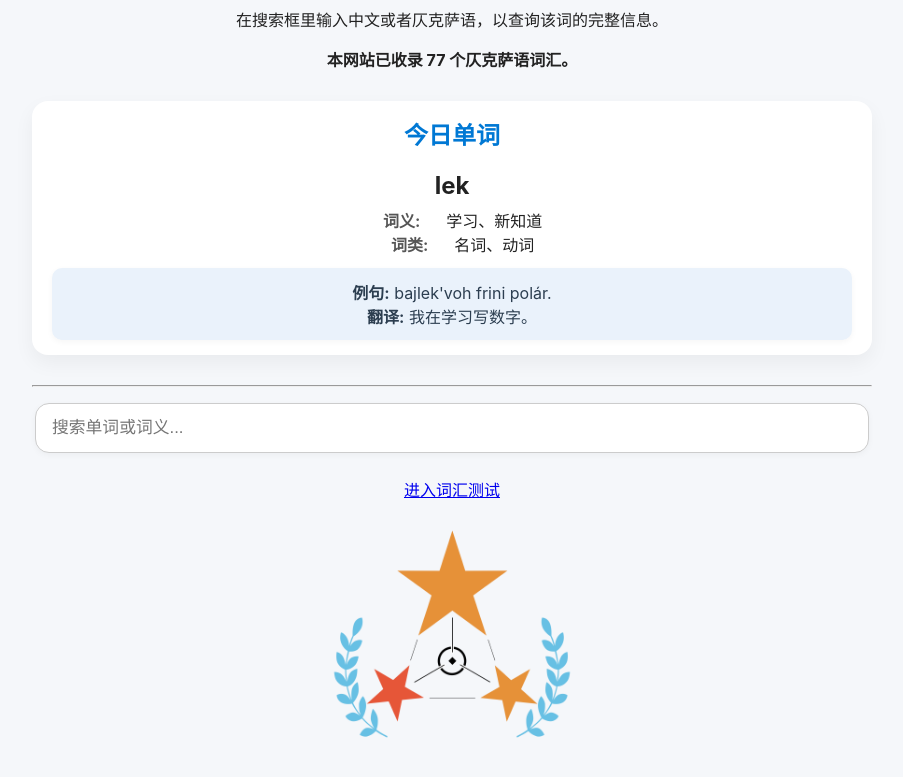
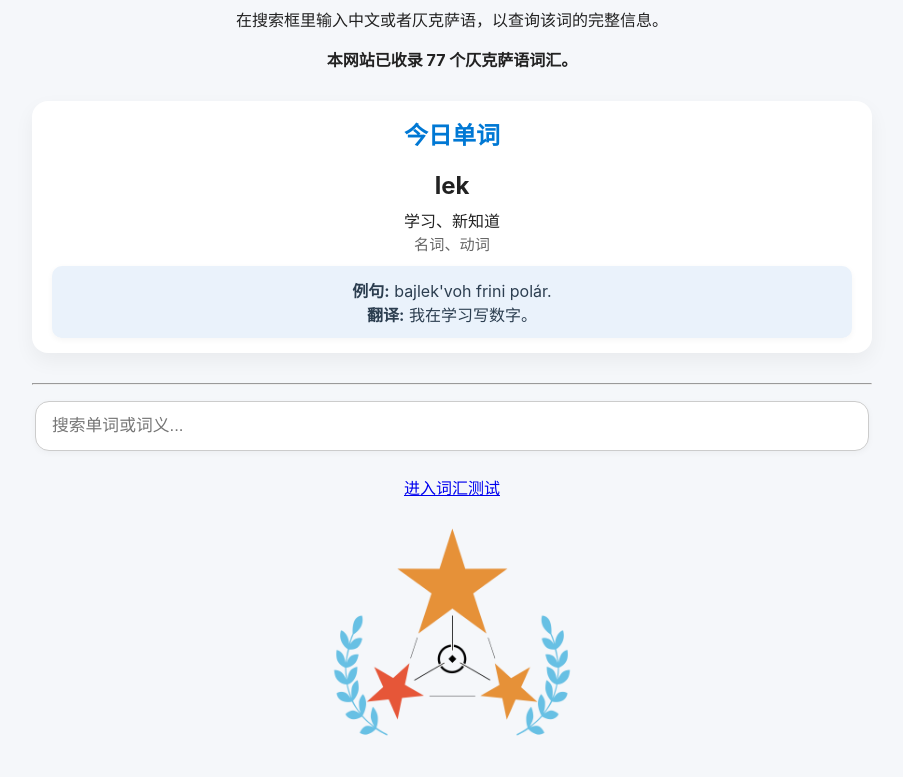
Before and after one commit to simonzhang96/simonzhang96.github.io, a plain HTML site: page index.html in a window 1280 px wide. Shown: the part 137-914 px from the top of the page, without its empty margins (188-1091 px from the left). Drawn offline with Linux system fonts and the light colour scheme.

Commit message:
Update index.html

```diff
--- a/index.html
+++ b/index.html
@@ -182,12 +182,8 @@
         <div style="font-size:1.5rem; margin-bottom:8px;">
           <strong>${word.word}</strong>
         </div>
-        <div>
-          <span class="label">词义:</span> ${word.meaning}
-        </div>
-        <div>
-          <span class="label">词类:</span> ${word.pos}
-        </div>
+        <div>${word.meaning}</div>
+        <div style="color:#666; font-size:0.95rem;">${word.pos}</div>
         ${word.examples?.[0] ? `
           <div class="example">
             <strong>例句:</strong> ${word.examples[0].zeksa}<br>
```
